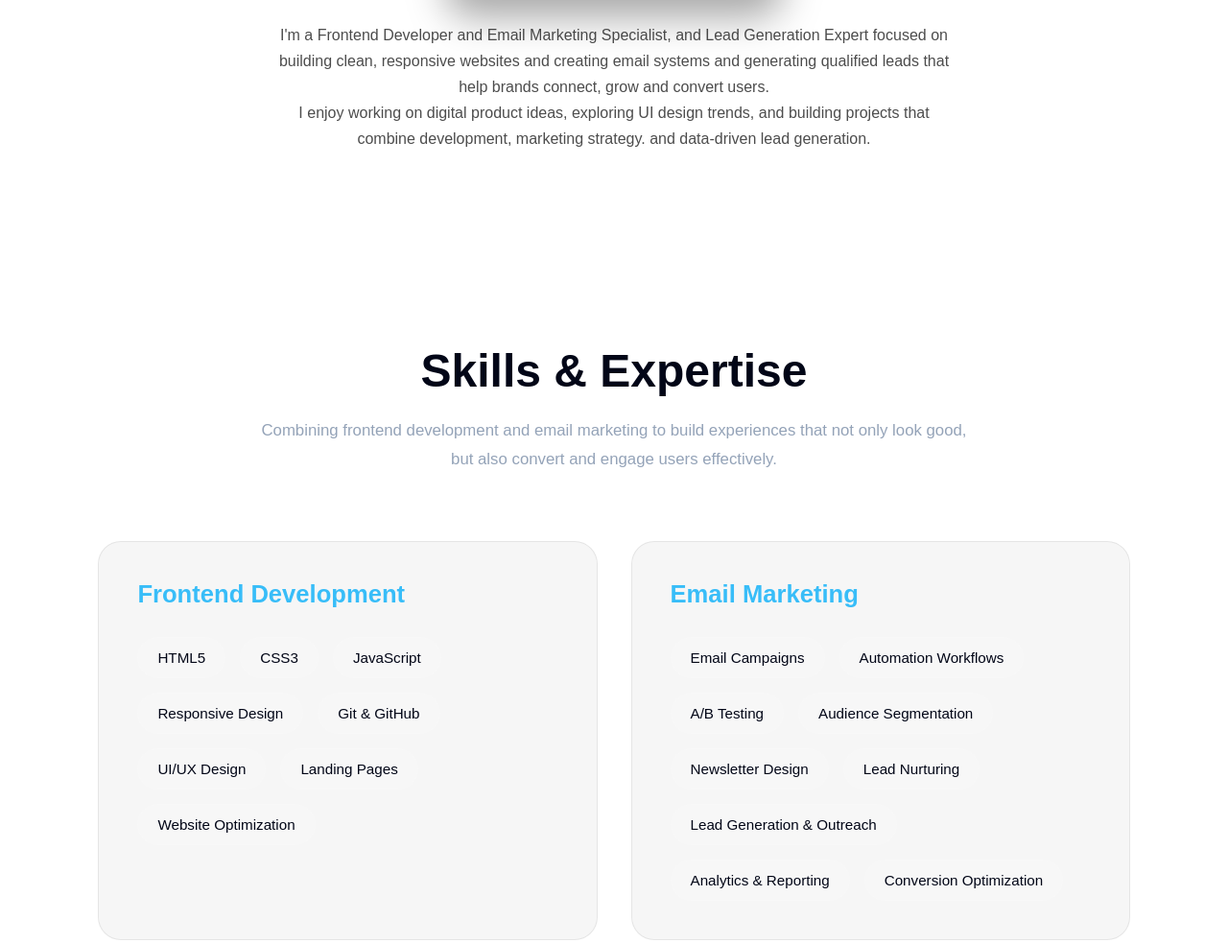
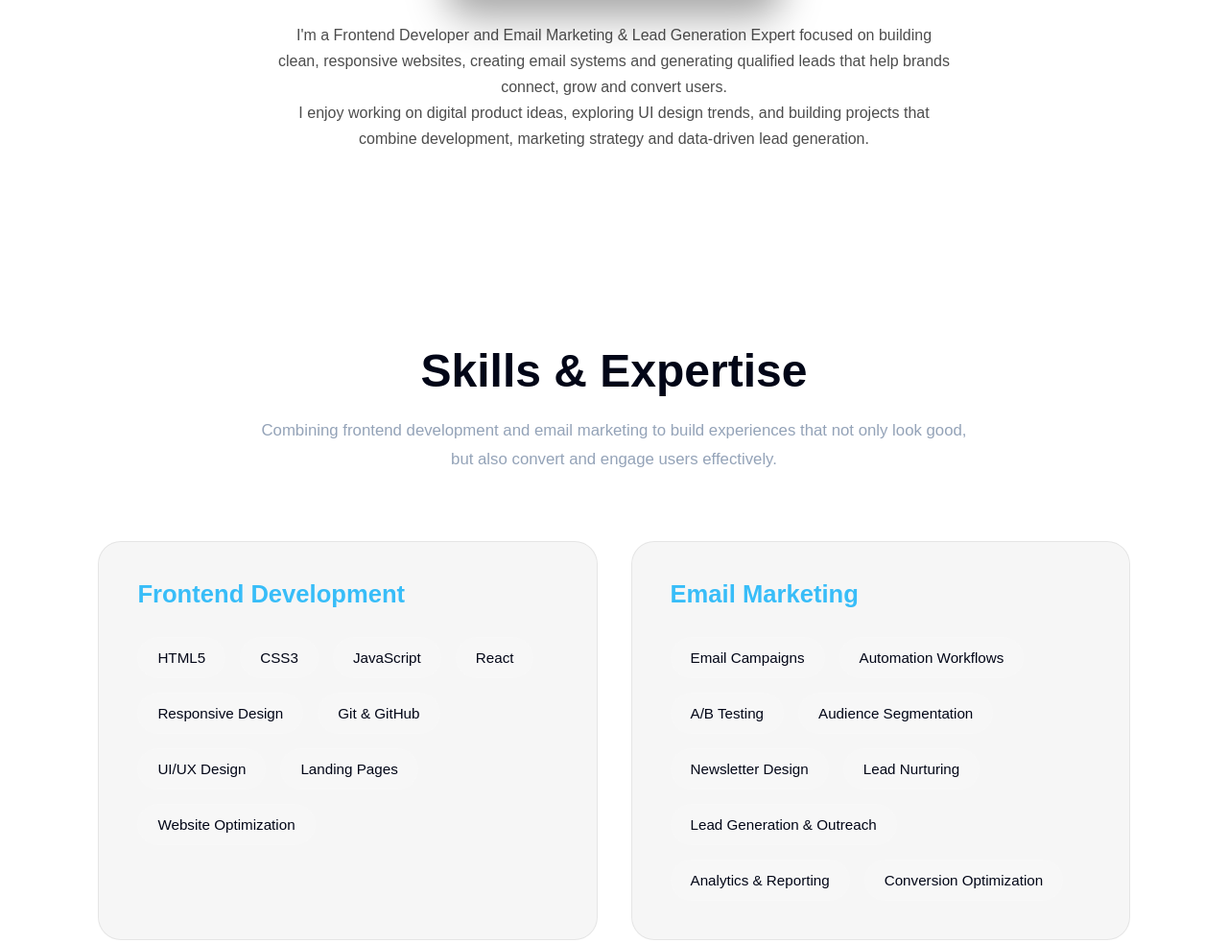
Before and after one commit to Zaya-jpg/Yetunde-Sylvester-Morka, a plain HTML site: page index.html in a window 1280 px wide. Shown: the part 1593-2576 px from the top of the page at 96% size. Drawn offline with Linux system fonts and the light colour scheme.

Commit message:
Update text and contact info

```diff
--- a/index.html
+++ b/index.html
@@ -42,11 +42,11 @@
             <h2>About Me</h2>
             <img src="./images/my-profile-pic.jpg" alt="my profile picture" class="about-img">
             <p>
-                I'm a Frontend Developer and Email Marketing Specialist, and Lead Generation Expert focused on building clean, responsive websites and creating
+                I'm a Frontend Developer and Email Marketing & Lead Generation Expert focused on building clean, responsive websites, creating
                  email systems and generating qualified leads that help brands connect, grow and convert users.
             </p>
             <p>
-                I enjoy working on digital product ideas, exploring UI design trends, and building projects that combine development, marketing strategy. and data-driven
+                I enjoy working on digital product ideas, exploring UI design trends, and building projects that combine development, marketing strategy and data-driven
                 lead generation.
             </p>
         </div>
@@ -70,6 +70,7 @@
                 <span>HTML5</span>
                 <span>CSS3</span>
                 <span>JavaScript</span>
+                <span>React</span>
                 <span>Responsive Design</span>
                 <span>Git & GitHub</span>
                 <span>UI/UX Design</span>
@@ -396,6 +397,7 @@
         </p>
         <div class="contact-info">
             <p><strong>Email:</strong><a href="mailto:yetundesylvestermorka@gmail.com">yetundesylvestermorka@gmail.com</a></p>
+            <p><strong>Phone:</strong><a href="tel:+4746250024">+47 462 50 024</a></p>
             <p><strong>Phone:</strong><a href="tel:+2348165154649">+234 816 515 4649</a></p>
         </div>
         <div class="social-links">
```
